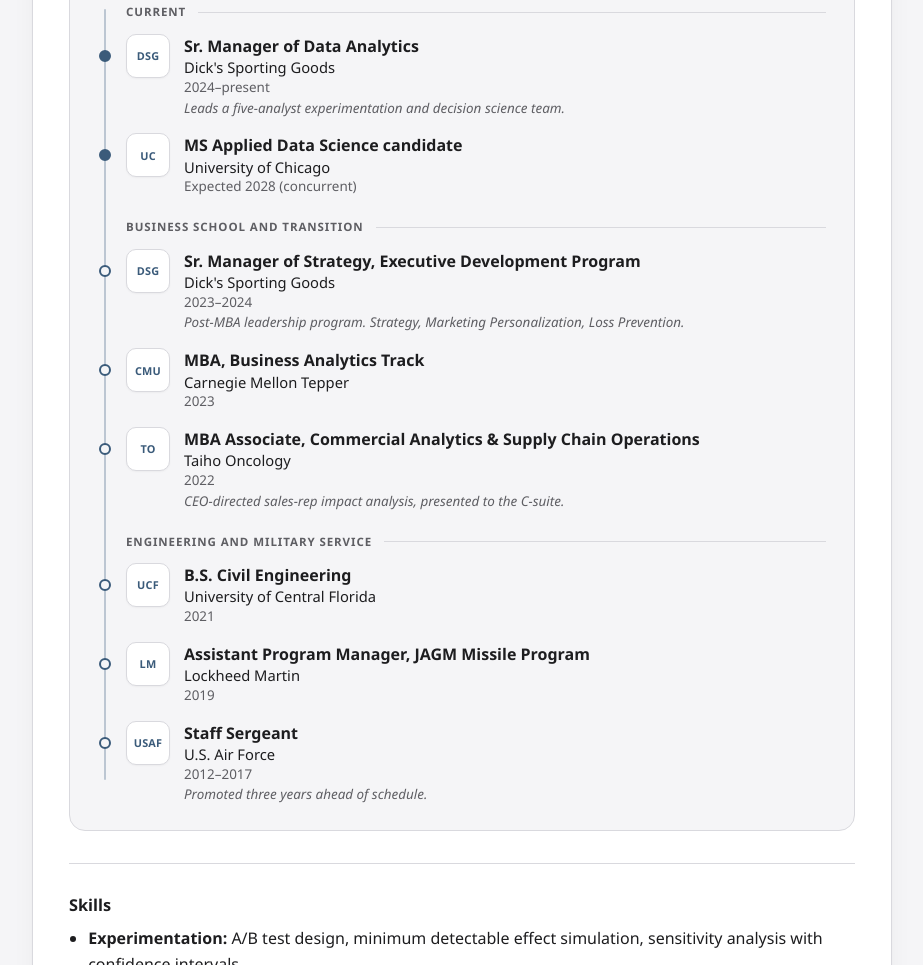
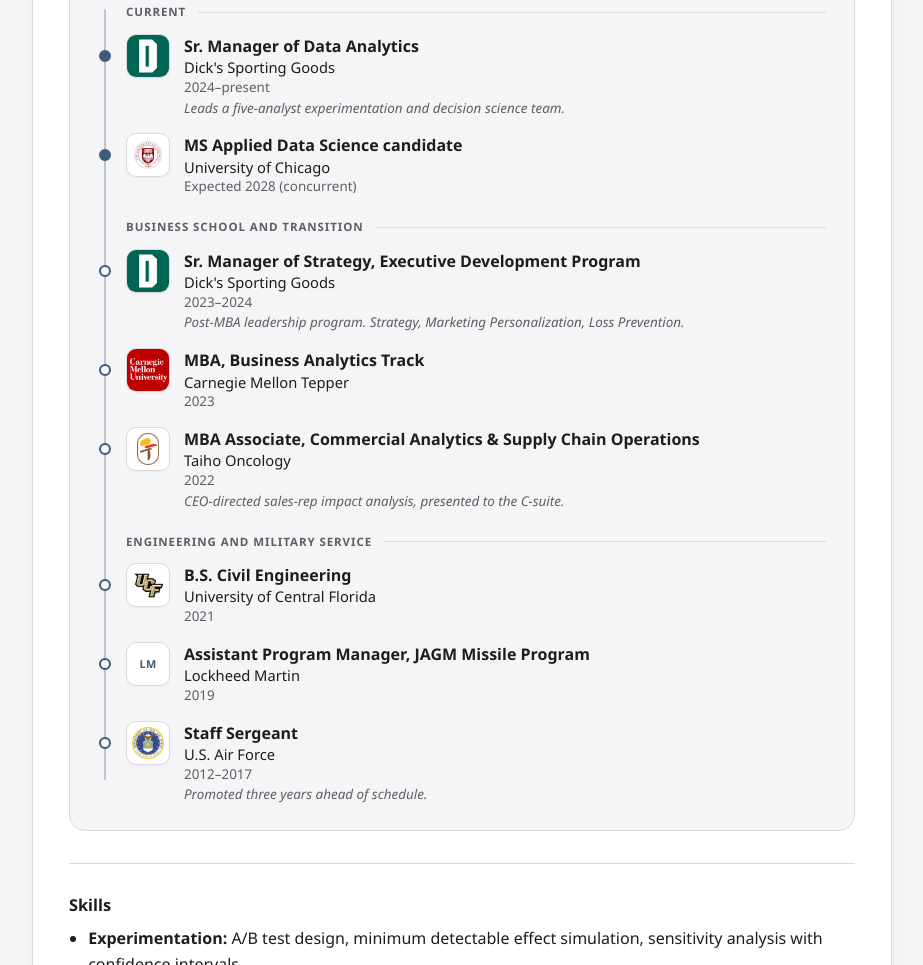
Before and after one commit to howey-cole/cole-howey, a website: page public/index.html in a window 1280 px wide. Shown: the part 1275-2240 px from the top of the page, without its empty margins (178-1101 px from the left). Drawn offline with Linux system fonts and the light colour scheme.

Commit message:
Add organization logos to the career timeline
Six logos in public/logos (Lockheed Martin keeps its initials for now).
Solid-square logos fill their tile; logos are pinned to the tile so tall
or wide images scale to fit instead of overflowing.

Co-Authored-By: Claude Opus 5.5 <noreply@anthropic.com>

```diff
--- a/public/app.js
+++ b/public/app.js
@@ -40,14 +40,15 @@ const TIMELINE_CURRENT = 'Current'; // entries under this label get a filled dot
 
 // Timeline tiles: initials for each organization. To show a real logo instead, put the
 // image in public/logos/ and type its file name in "logo" (for example 'dsg.png').
+// fill: true for a logo that is a solid square, so it fills the tile edge to edge.
 const ORGS = {
-  "Dick's Sporting Goods": { initials: 'DSG', logo: '' },
-  'University of Chicago': { initials: 'UC', logo: '' },
-  'Carnegie Mellon Tepper': { initials: 'CMU', logo: '' },
-  'Taiho Oncology': { initials: 'TO', logo: '' },
-  'University of Central Florida': { initials: 'UCF', logo: '' },
+  "Dick's Sporting Goods": { initials: 'DSG', logo: 'Dicks.png', fill: true },
+  'University of Chicago': { initials: 'UC', logo: 'Uchicago.png' },
+  'Carnegie Mellon Tepper': { initials: 'CMU', logo: 'cmu.png', fill: true },
+  'Taiho Oncology': { initials: 'TO', logo: 'taiho.png' },
+  'University of Central Florida': { initials: 'UCF', logo: 'ucf.png' },
   'Lockheed Martin': { initials: 'LM', logo: '' },
-  'U.S. Air Force': { initials: 'USAF', logo: '' },
+  'U.S. Air Force': { initials: 'USAF', logo: 'usaf.png' },
 };
 
 const PHONE = window.matchMedia('(max-width: 759px)');
@@ -135,7 +136,11 @@ function makeTile(org) {
     const img = document.createElement('img');
     img.src = `/logos/${encodeURIComponent(known.logo)}`;
     img.alt = '';
-    img.addEventListener('load', () => tile.replaceChildren(img)); // on error the initials stay
+    img.addEventListener('load', () => {
+      tile.replaceChildren(img);
+      tile.classList.add('has-logo');
+      if (known.fill) tile.classList.add('fill');
+    }); // on error the initials stay
   }
   return tile;
 }
--- a/public/styles.css
+++ b/public/styles.css
@@ -402,7 +402,18 @@ a:hover { text-decoration-thickness: 2px; }
   font-weight: 700;
   letter-spacing: 0.02em;
 }
-.tl-tile img { width: 100%; height: 100%; object-fit: contain; padding: 5px; box-sizing: border-box; }
+/* Pinned to the tile's edges so tall or wide logos scale down to fit instead of overflowing. */
+.tl-tile { position: relative; }
+.tl-tile img {
+  position: absolute;
+  inset: 0;
+  width: 100%;
+  height: 100%;
+  object-fit: contain;
+  padding: 5px;
+  box-sizing: border-box;
+}
+.tl-tile.fill img { object-fit: cover; padding: 0; }
 .tl-body { display: flex; flex-direction: column; line-height: 1.4; padding-top: 1px; }
 .tl-title { font-size: 1rem; font-weight: 600; }
 .tl-org { font-size: 0.92rem; }
```
Also changed, not shown: public/logos/Dicks.png (added), public/logos/Uchicago.png (added), public/logos/cmu.png (added), public/logos/taiho.png (added), public/logos/ucf.png (added), public/logos/usaf.png (added).
